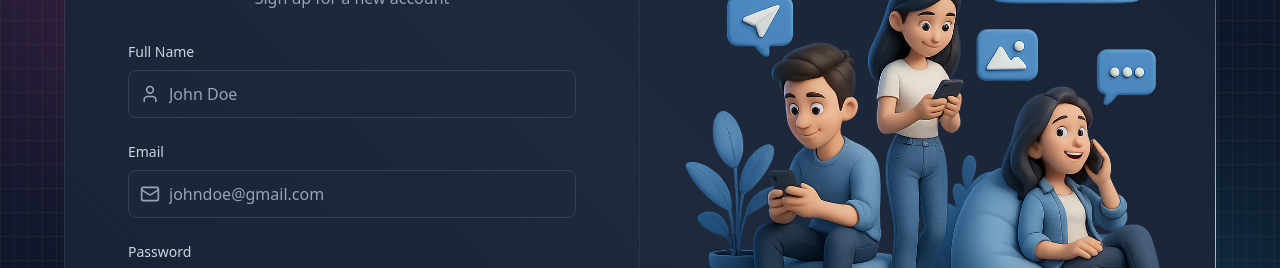
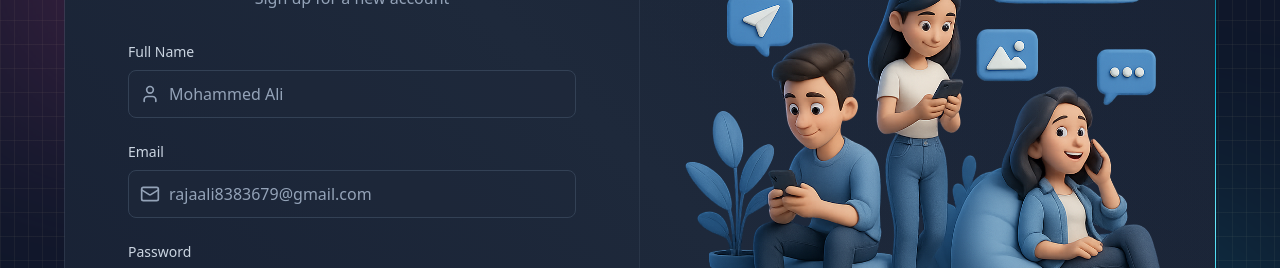
Before and after one commit to MohammadAli-14/thug-slayers-chat-app-fin, a React (Vite) app in the folder frontend/: page /signup in a window 1280 px wide. Shown: the part 268-536 px from the top of the page. Built offline with nearby package versions, Linux system fonts and the light colour scheme; no server answers.

Commit message:
placeholder of name updated accordingly with smtp

```diff
--- a/frontend/src/pages/ForgotPasswordPage.jsx
+++ b/frontend/src/pages/ForgotPasswordPage.jsx
@@ -203,7 +203,7 @@ function ForgotPasswordPage() {
                             value={email}
                             onChange={(e) => setEmail(e.target.value)}
                             className="input"
-                            placeholder="johndoe@gmail.com"
+                            placeholder="rajaali8383679@gmail.com"
                             required
                           />
                         </div>
--- a/frontend/src/pages/LoginPage.jsx
+++ b/frontend/src/pages/LoginPage.jsx
@@ -41,7 +41,7 @@ function LoginPage() {
                         value={formData.email}
                         onChange={(e) => setFormData({ ...formData, email: e.target.value })}
                         className="input"
-                        placeholder="johndoe@gmail.com"
+                        placeholder="rajaali8383679@gmail.com"
                       />
                     </div>
                   </div>
--- a/frontend/src/pages/SignUpPage.jsx
+++ b/frontend/src/pages/SignUpPage.jsx
@@ -51,7 +51,7 @@ function SignUpPage() {
                         value={formData.fullName}
                         onChange={(e) => setFormData({ ...formData, fullName: e.target.value })}
                         className="input"
-                        placeholder="John Doe"
+                        placeholder="Mohammed Ali"
                         required
                       />
                     </div>
@@ -68,7 +68,7 @@ function SignUpPage() {
                         value={formData.email}
                         onChange={(e) => setFormData({ ...formData, email: e.target.value })}
                         className="input"
-                        placeholder="johndoe@gmail.com"
+                        placeholder="rajaali8383679@gmail.com"
                         required
                       />
                     </div>
```
